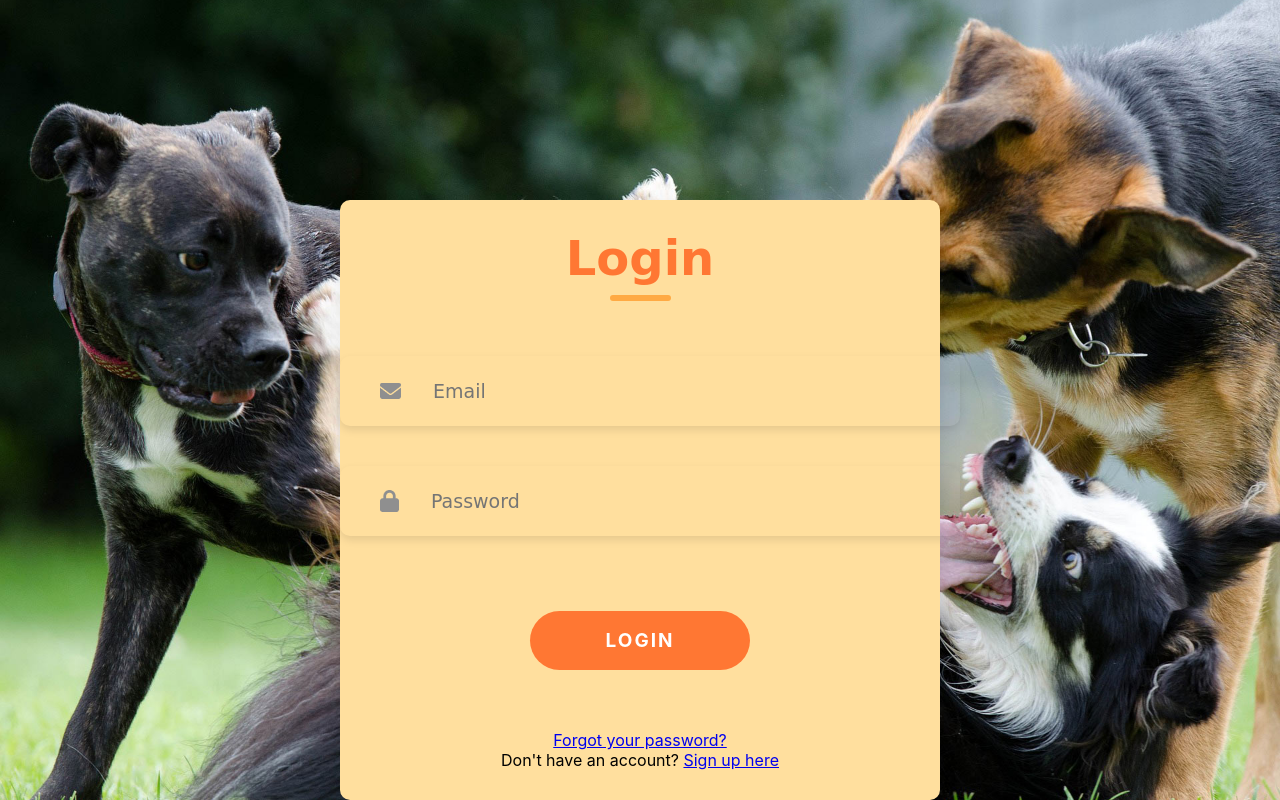
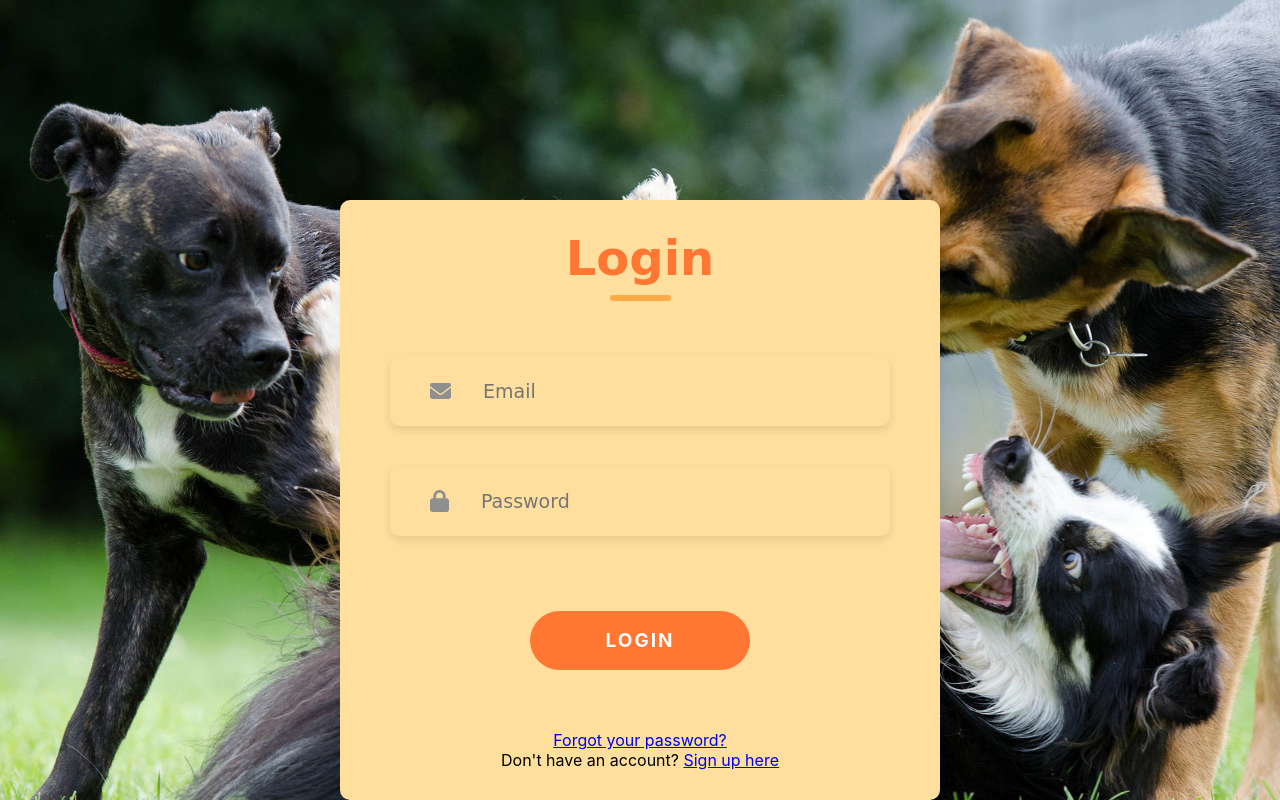
Before and after one commit to zummrs/Pet-Pal-Play-Hub, a React (Create React App) app in the folder pet-playdate/: page /login in a window 1280 px wide. Built offline with nearby package versions, Linux system fonts and the light colour scheme.

Commit message:
Adjusted css

```diff
--- a/pet-playdate/src/Components/LoginSignup.css
+++ b/pet-playdate/src/Components/LoginSignup.css
@@ -59,7 +59,7 @@
     display: flex;
     align-items: center;
     margin: auto;
-    width: 480px;
+    width: 480px !important;
     height: 80px;
     background: #ffedcc;
     border-radius: 10px;
```
